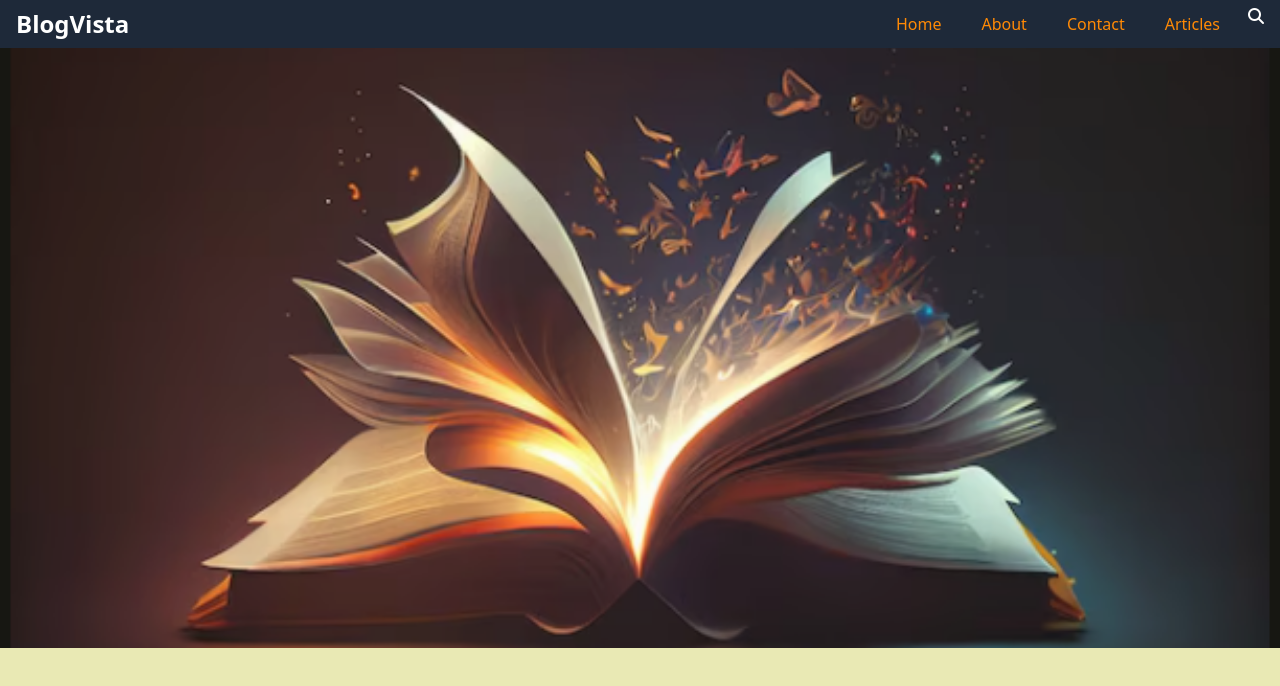
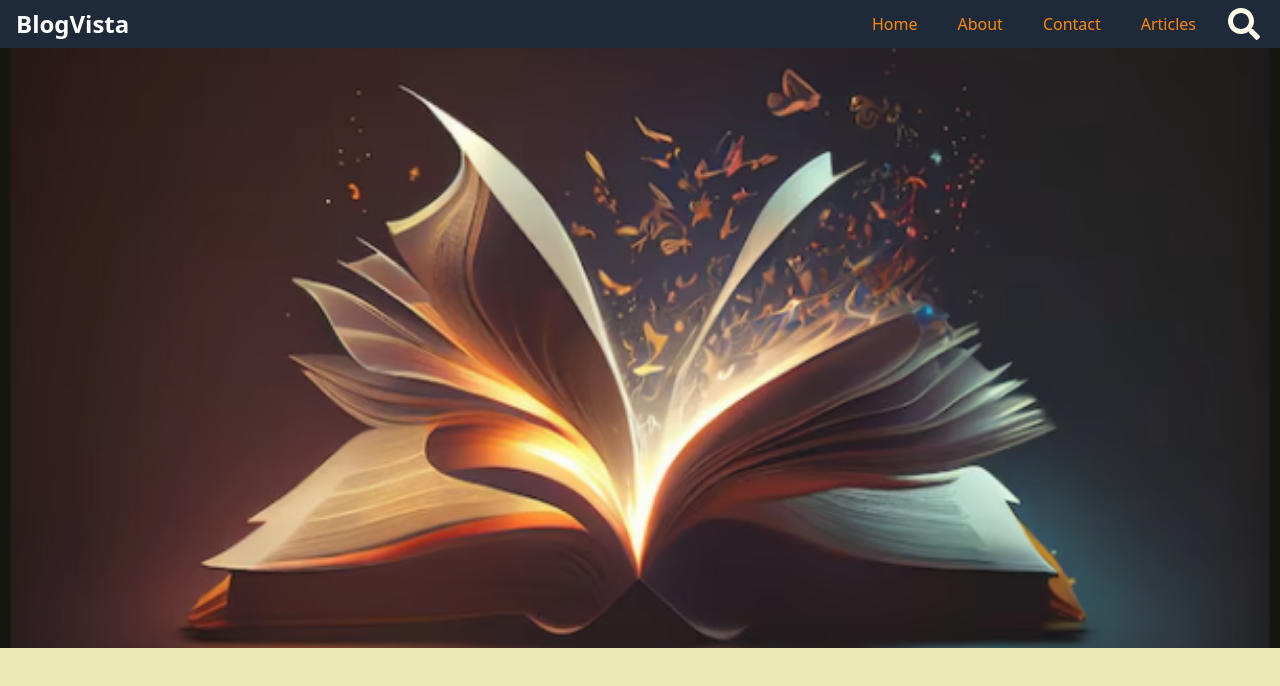
Before and after one commit to shreyathakur024/BlogVista, a React (Vite) app: page / in a window 1280 px wide. Shown: the top 686 px of the page. Built offline with nearby package versions, Linux system fonts and the light colour scheme; a small style sheet from the web is missing.

Commit message:
added react-icons and search option

```diff
--- a/src/App.jsx
+++ b/src/App.jsx
@@ -11,6 +11,7 @@ import './App.css'
 const App = () => {
   return (
     <>
+    <div className="overflow-x-hidden">
     <Router>
       <Navbar/>
       <Routes>
@@ -20,6 +21,7 @@ const App = () => {
         <Route path="/articles" element={<Articles/>} />
       </Routes>
     </Router>
+    </div>
     </>
 
   )
--- a/src/pages/Home.jsx
+++ b/src/pages/Home.jsx
@@ -2,9 +2,10 @@ import React from 'react'
 import Image from "./Image.png"
 const Home = () => {
   return (
-    <div>
+    <>
       <img src={Image} alt="Book" style={{width:"100%", maxHeight:"600px", objectFit:"cover" , opacity:"0.9"}}/>
-    </div>
+
+  </>
   )
 }
 
--- a/src/pages/Navbar.jsx
+++ b/src/pages/Navbar.jsx
@@ -1,17 +1,28 @@
 import React from 'react'
 import { Link } from 'react-router-dom'
+import{FaSearch} from 'react-icons/fa'
+import { useState } from 'react'
 
 const Navbar = () => {
+
+  const[search,setSearch] = useState(false);
+
+
   return (
-    <div className="bg-gray-800 flex justify-between items-center px-4 py-2">
+    <div className="bg-gray-800 flex justify-between items-center px-4 py-2 relative z-10">
         <div className="inline-block text-2xl font-bold text-white hover:shadow-lg transition duration-200">BlogVista</div>
         <div className="flex space-x-4">
           <Link className="text-orange-400 hover:bg-yellow-300 hover:text-black px-3 py-1 rounded" to={'/'}>Home</Link>
         <Link className="text-orange-400 hover:bg-yellow-300 hover:text-black px-3 py-1 rounded" to={'/about'}>About</Link>
         <Link className="text-orange-400 hover:bg-yellow-300 hover:text-black px-3 py-1 rounded" to={'/contact'}>Contact</Link>
         <Link className="text-orange-400 hover:bg-yellow-300 hover:text-black px-3 py-1 rounded" to={'/articles'}>Articles</Link>
-        <i className="fa-solid fa-magnifying-glass text-white cursor-pointer"></i>
-
+        {/* <i className="fa-solid fa-magnifying-glass text-white cursor-pointer"></i> */}
+        <button onClick={()=>setSearch(!search)}>
+          <FaSearch className="search text-amber-50 text-2xl hover:bg-black hover:text-white w-10 h-8" />
+          </button>
+          {search && (
+            <input type="text" placeholder="Search..." className="abso;ute top-8 right-0 border rounded px-2 py-1 bg-blue-150 text-cyan-50"/>
+          )}
         </div>
     </div>
   )
```
